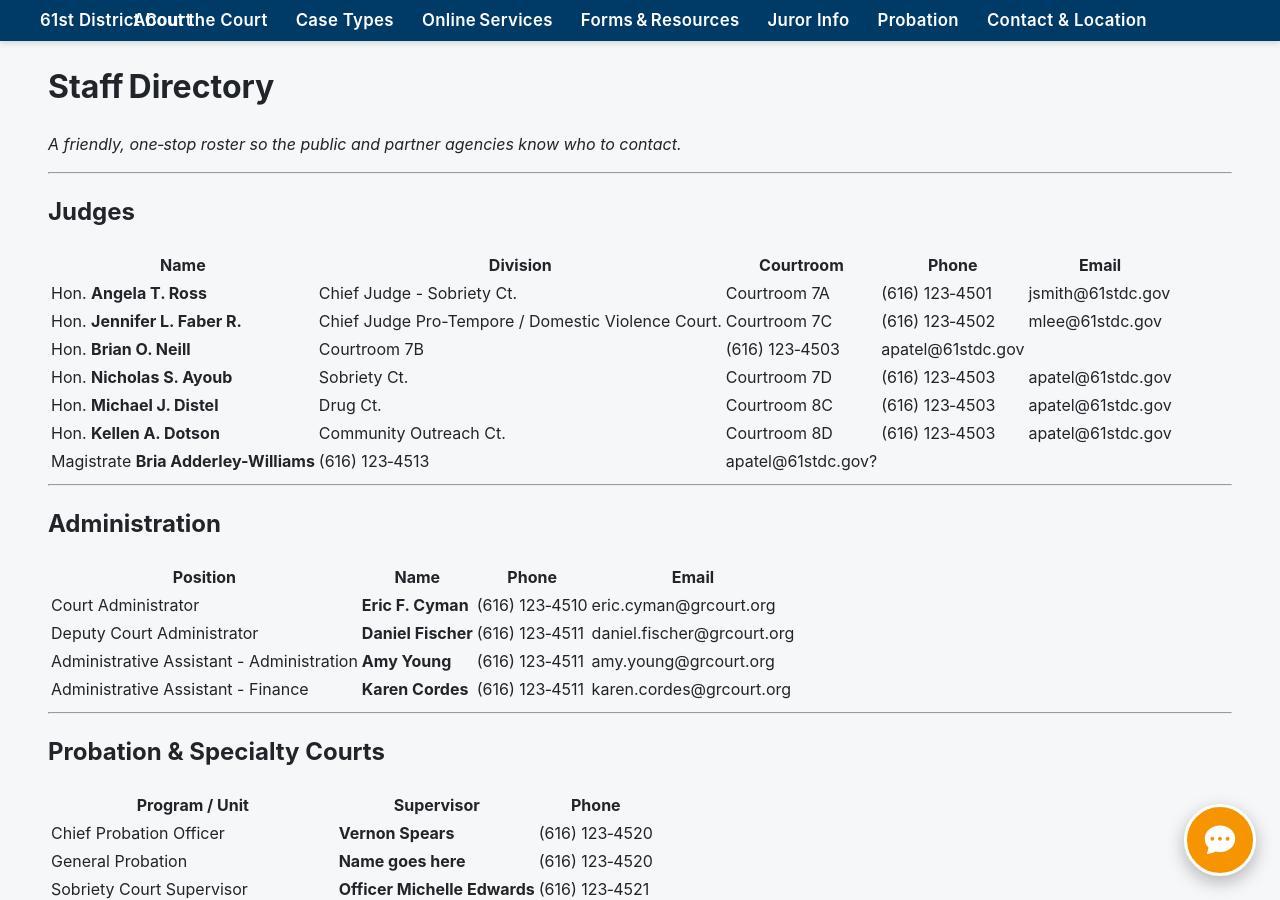
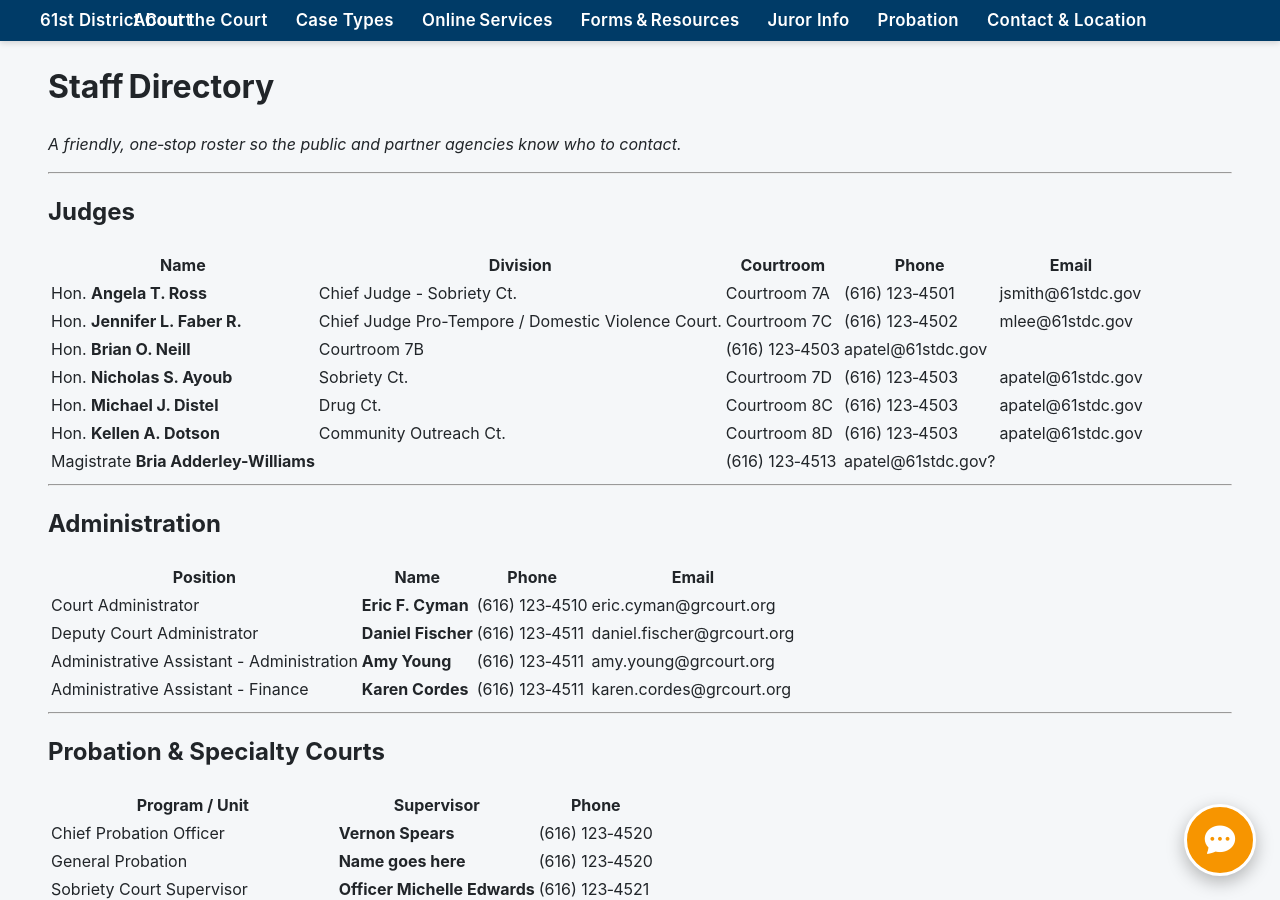
Before and after one commit to DrStern/DanFischer.github.io, a Jekyll site: the page built from staff-directory.md, in a window 1280 px wide and 900 px high. Built offline with Jekyll 4.4.1, drawn with Linux system fonts in a browser that asks for light colours.

```diff
--- a/staff-directory.md
+++ b/staff-directory.md
@@ -20,7 +20,7 @@ _A friendly, one‑stop roster so the public and partner agencies know who to co
 | Hon. **Nicholas S. Ayoub** |  Sobriety Ct. | Courtroom 7D | (616) 123‑4503 | apatel@61stdc.gov |
 | Hon. **Michael J. Distel** |  Drug Ct. | Courtroom 8C | (616) 123‑4503 | apatel@61stdc.gov |
 | Hon. **Kellen A. Dotson** |  Community Outreach Ct. | Courtroom 8D | (616) 123‑4503 | apatel@61stdc.gov |
-| Magistrate **Bria Adderley-Williams** | (616) 123‑4513 | apatel@61stdc.gov? |
+| Magistrate **Bria Adderley-Williams** | | (616) 123‑4513 | apatel@61stdc.gov? |
 
 
 ---
```
